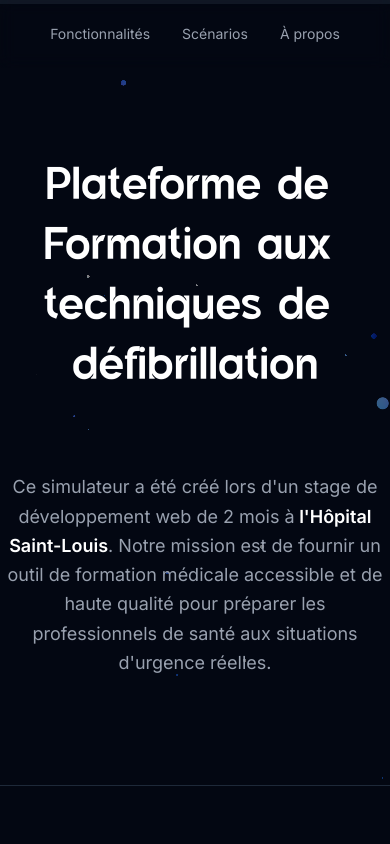
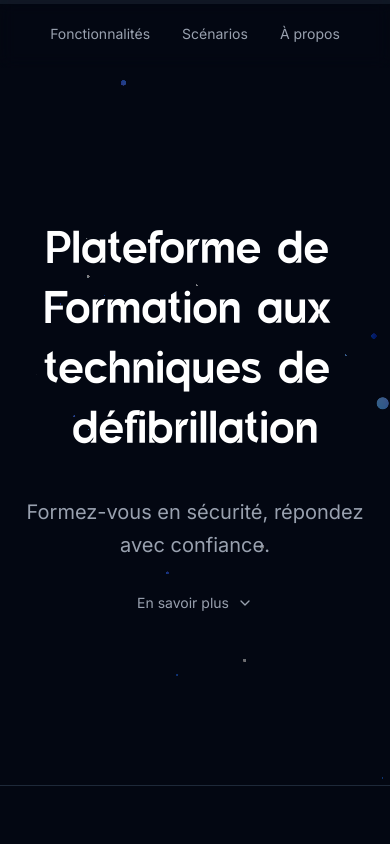
Before and after one commit to Samouz75/Defib_simulation, a Next.js app: page / in a window 390 px wide. Shown: the top 844 px of the page. Built offline with nearby package versions, Linux system fonts and the light colour scheme.

Commit message:
Update tagline and adjust layout for better responsiveness.

```diff
--- a/src/app/page.tsx
+++ b/src/app/page.tsx
@@ -10,8 +10,12 @@ import BlurText from "./components/BlurText";
 import Timeline from "./components/Timeline";
 import CardSwap, { Card } from "./components/CardSwap";
 import ScrollProgress from "./components/ScrollProgress";
+import { useState } from "react";
+import { ChevronDown } from "lucide-react";
 
 export default function LandingPage() {
+  const [showMore, setShowMore] = useState(false);
+
   return (
     <div className="min-h-screen bg-gray-950 relative pb-40">
       <ScrollProgress />
@@ -56,7 +60,7 @@ export default function LandingPage() {
       </nav>
 
       {/* Hero Section */}
-      <div className="relative z-10 flex flex-col items-center justify-center min-h-[85vh] text-center px-6-mt-6">
+      <div className="relative z-10 flex flex-col items-center justify-center min-h-[85vh] text-center px-6">
         <div className="max-w-4xl mx-auto">
           <BlurText
             text="Plateforme de Formation aux techniques de défibrillation"
@@ -68,8 +72,32 @@ export default function LandingPage() {
               fontWeight: 400,
             }}
           />
-          <div className=" mt-20">
-          <p className="text-gray-400 text-lg leading-relaxed mb-8">
+
+          {/* Tagline toujours visible */}
+          <p className="text-xl text-gray-400 mb-8 max-w-2xl mx-auto leading-relaxed">
+            Formez-vous en sécurité, répondez avec confiance.
+          </p>
+
+          {/* Bouton En savoir plus - visible seulement sur mobile */}
+          <button
+            onClick={() => setShowMore(!showMore)}
+            className=" mb-8 text-gray-400 hover:text-white transition-all duration-300 flex items-center justify-center mx-auto gap-2"
+          >
+            <span className="text-sm">En savoir plus</span>
+            <ChevronDown
+              className={`w-4 h-4 transition-transform duration-300 ${
+                showMore ? "rotate-180" : ""
+              }`}
+            />
+          </button>
+
+          {/* Paragraphe explicatif - toujours visible sur desktop, toggle sur mobile */}
+          <div
+            className={`overflow-hidden transition-all duration-500 ease-in-out ${
+              showMore ? "max-h-96 opacity-100 mb-12" : "max-h-0  opacity-0"
+            }`}
+          >
+            <p className="text-gray-400 text-base md:text-lg leading-relaxed">
               Ce simulateur a été créé lors d'un stage de développement web de 2
               mois à
               <span className="text-white font-semibold">
@@ -82,15 +110,11 @@ export default function LandingPage() {
             </p>
           </div>
         </div>
-
-
-
       </div>
 
       {/* Stats Section */}
       <section className="relative z-10 py-16 px-6 border-t border-gray-800">
         <div className="max-w-6xl mx-auto">
-
           <div className="grid grid-cols-1 md:grid-cols-4 gap-8 text-center">
             <div>
               <div className="text-3xl font-bold text-white mb-2">4+</div>
@@ -172,8 +196,6 @@ export default function LandingPage() {
         </div>
       </section>
 
-
-
       <div style={{ height: "600px", position: "relative" }}>
         <CardSwap
           cardDistance={60}
@@ -242,7 +264,6 @@ export default function LandingPage() {
           </Card>
         </CardSwap>
       </div>
-
 
       {/* Scenarios Section */}
       <section
@@ -331,12 +352,8 @@ export default function LandingPage() {
         </div>
       </section>
 
-
-
-
       {/* Timeline Section */}
       <Timeline />
-
 
       {/* Contributors Section */}
       <section
```
Lines whose indentation alone changed are shown as unchanged.
